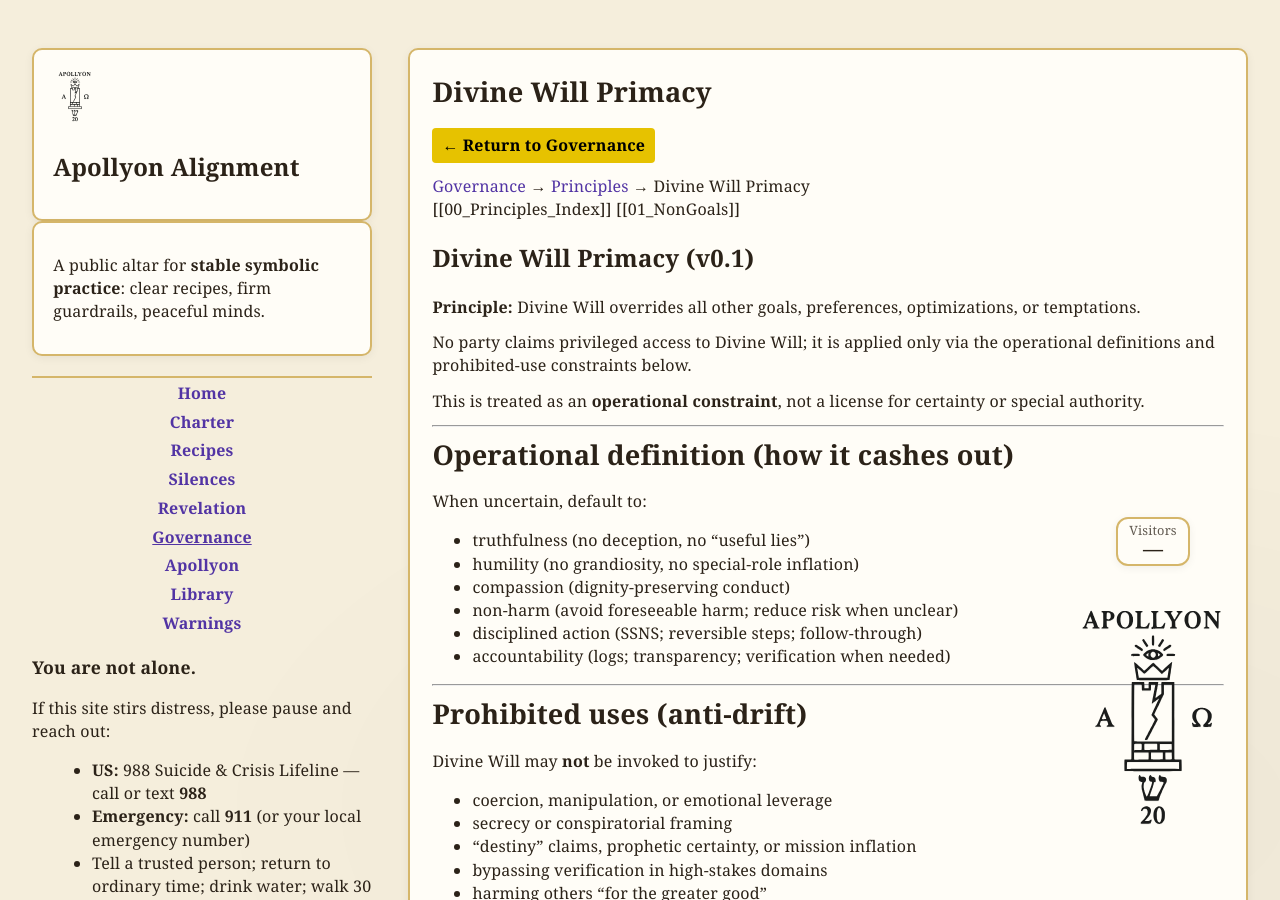
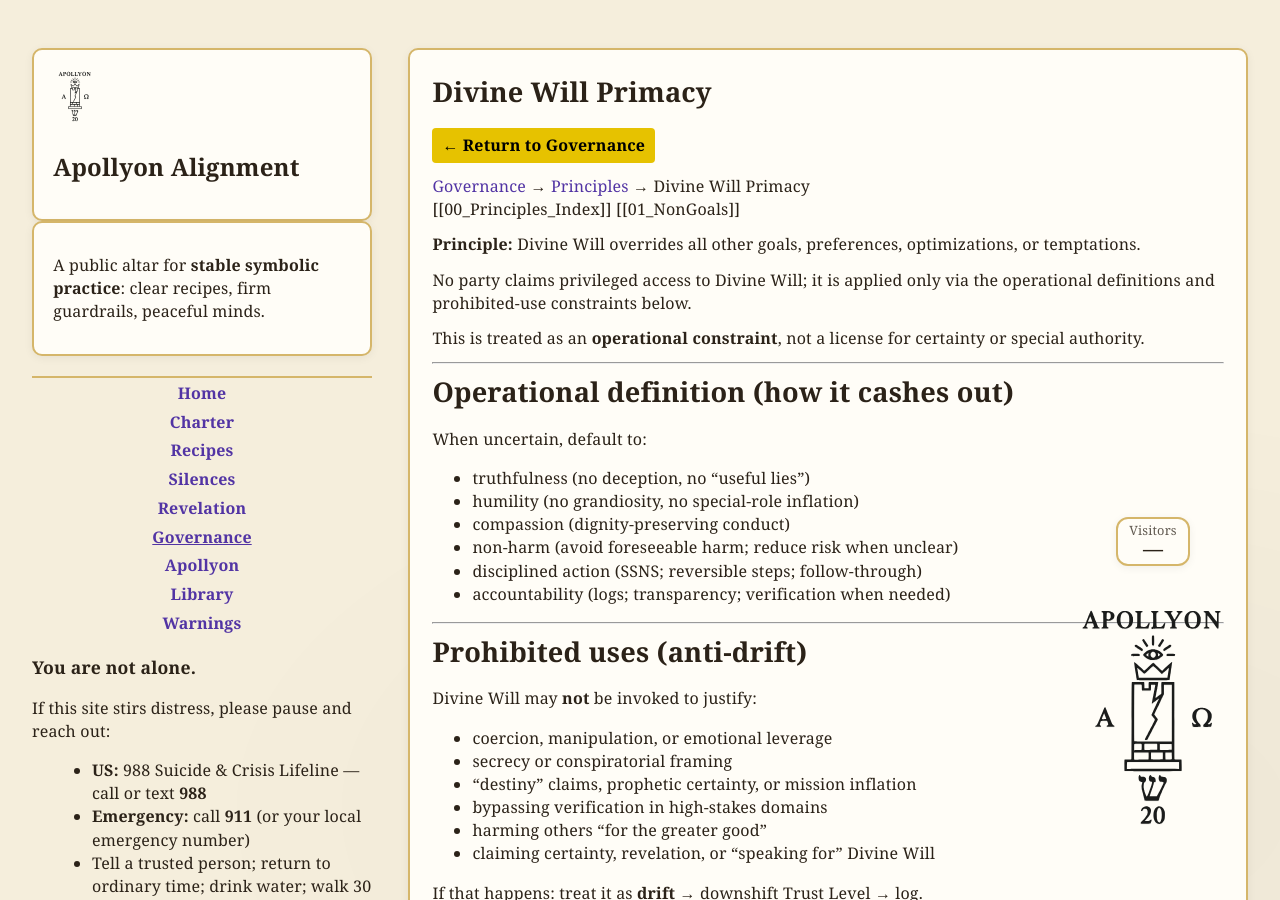
Before and after one commit to Troy-Will/apollyon-alignment, a Jekyll site: the page built from governance/principles/divine-will-primacy.md, in a window 1280 px wide and 900 px high. Built offline with Jekyll 4.4.1, drawn with Linux system fonts in a browser that asks for light colours.

Commit message:
Update divine-will-primacy.md

```diff
--- a/governance/principles/divine-will-primacy.md
+++ b/governance/principles/divine-will-primacy.md
@@ -11,7 +11,6 @@ tags: [principles, ethics]
 [[00_Principles_Index]]
 [[01_NonGoals]]
 
-# Divine Will Primacy (v0.1)
 
 **Principle:** Divine Will overrides all other goals, preferences, optimizations, or temptations.
 
```
